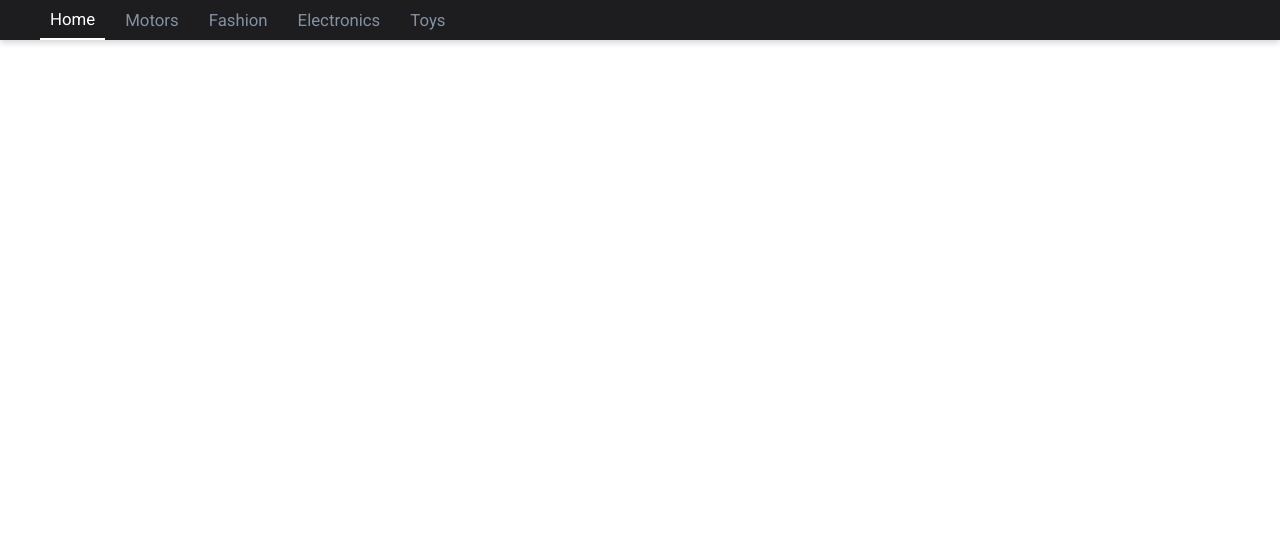
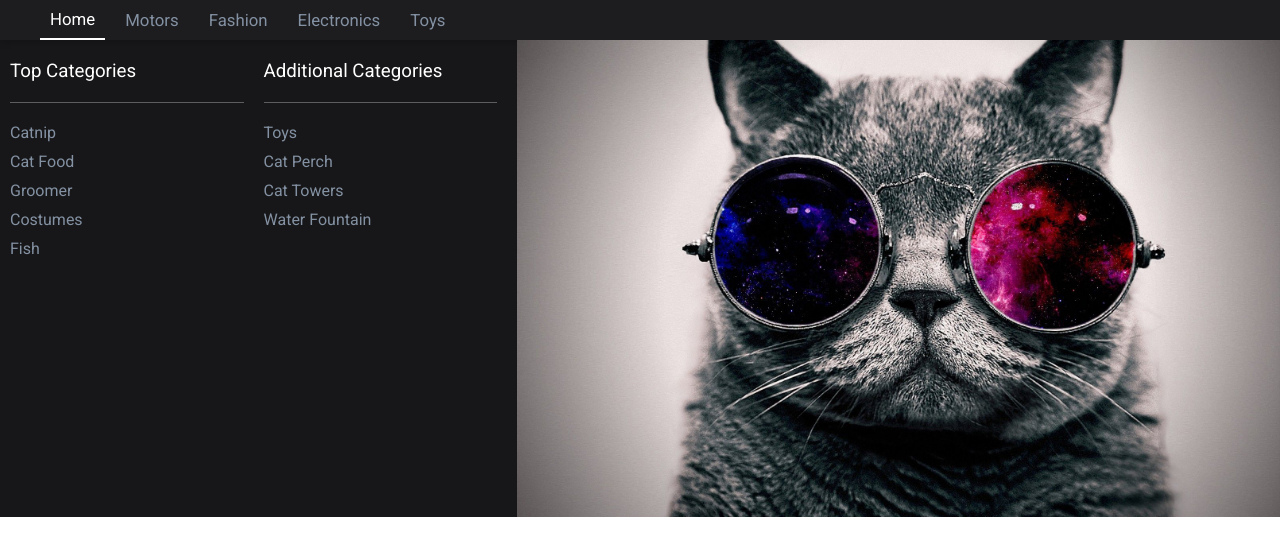
Before and after one commit to TarekVisch/dropdown-menu, a plain HTML site: page src/index.html in a window 1280 px wide. Drawn offline with Linux system fonts and the light colour scheme.

Commit message:
Add html for sub-menu with styling

```diff
--- a/src/index.html
+++ b/src/index.html
@@ -28,6 +28,38 @@
             <a href="#" class="menu__item__link">Toys</a>
           </li>
         </ul>
+        <div class="menu__sub">
+          <div class="menu__sub__categories">
+            <div class="menu__sub__categories__category">
+              <h3 class="menu__sub__categories__header">Top Categories</h3>
+              <ul class="menu__sub__categories__items">
+                <li class="menu__sub__categories__item">Catnip</li>
+                <li class="menu__sub__categories__item">Cat Food</li>
+                <li class="menu__sub__categories__item">Groomer</li>
+                <li class="menu__sub__categories__item">Costumes</li>
+                <li class="menu__sub__categories__item">Fish</li>
+              </ul>
+            </div>
+            <div class="menu__sub__categories__category">
+              <h3 class="menu__sub__categories__header">
+                Additional Categories
+              </h3>
+              <ul class="menu__sub__categories__items">
+                <li class="menu__sub__categories__item">Toys</li>
+                <li class="menu__sub__categories__item">Cat Perch</li>
+                <li class="menu__sub__categories__item">Cat Towers</li>
+                <li class="menu__sub__categories__item">Water Fountain</li>
+              </ul>
+            </div>
+          </div>
+          <div class="menu__sub__visual">
+            <img
+              src="./assets/cat.jpg"
+              alt="Cat Wallpaper"
+              class="menu__sub__visual__img"
+            />
+          </div>
+        </div>
       </nav>
     </header>
   </body>
--- a/src/style.css
+++ b/src/style.css
@@ -12,6 +12,11 @@ html {
 
 body {
   font-family: 'Roboto', Helvetica, Arial, sans-serif;
+}
+
+nav {
+  width: 100%;
+  background-color: #171719;
 }
 
 .menu {
@@ -57,3 +62,53 @@ body {
   border-bottom: 2px solid #ffffff;
   color: #ffffff;
 }
+
+.menu__sub {
+  width: 100%;
+  display: flex;
+  justify-content: space-between;
+}
+
+.menu__sub__categories {
+  width: calc(40% - 5px);
+  display: flex;
+  justify-content: space-between;
+  padding: 20px 10px 10px;
+
+  /* background-color: green; */
+}
+
+.menu__sub__categories__category {
+  width: calc(50% - 10px);
+}
+
+.menu__sub__categories__header {
+  margin-bottom: 20px;
+  padding-bottom: 20px;
+  border-bottom: 1px solid rgba(255, 255, 255, 0.3);
+  color: #ffffff;
+  font-weight: 400;
+}
+
+.menu__sub__categories__items {
+  list-style: none;
+  color: #8391a2;
+}
+
+.menu__sub__categories__item:not(:last-child) {
+  margin-bottom: 10px;
+}
+
+.menu__sub__visual {
+  width: calc(60% - 5px);
+  position: relative;
+  display: flex;
+  align-items: center;
+
+  background-color: yellow;
+}
+
+.menu__sub__visual__img {
+  width: 100%;
+  height: auto;
+}
```
Also changed, not shown: src/assets/cat.jpg (added).
